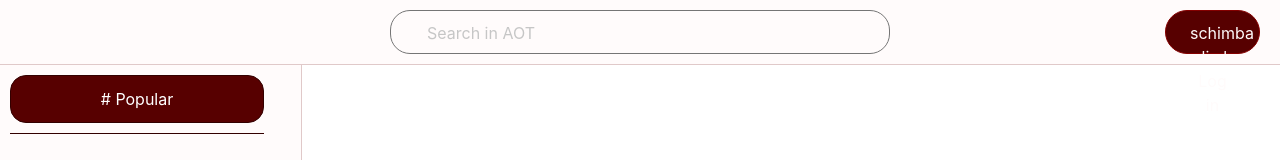
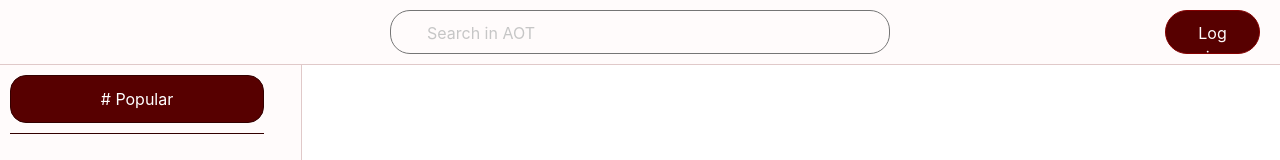
Before and after one commit to FII-2A1-2024/frontend, a React (Vite) app: page /post/1 in a window 1280 px wide. Shown: the top 160 px of the page. Built offline with nearby package versions, Linux system fonts and the light colour scheme; no server answers; a web font is replaced by a local one.

Commit message:
remove temp button

```diff
--- a/src/components/AuthButton.jsx
+++ b/src/components/AuthButton.jsx
@@ -7,26 +7,10 @@ import { useState } from "react";
 function AuthButton() {
   const {
     t,
-    i18n: { changeLanguage, language },
   } = useTranslation();
-  const [currentLanguage, setCurrentLanguage] = useState(language);
-  const handleChangeLanguage = () => {
-    const newLanguage = currentLanguage == "en" ? "ro" : "en";
-    setCurrentLanguage(newLanguage);
-    changeLanguage(newLanguage);
-    localStorage.setItem("language", newLanguage);
-  };
-
-  //
 
   return (
     <div className="auth-buttons">
-      <button
-        onClick={handleChangeLanguage}
-        className="absolute left-[-500px] text-black"
-      >
-        schimba limba
-      </button>
       <Link to="/">{t("loginButton")}</Link>
     </div>
   );
```
